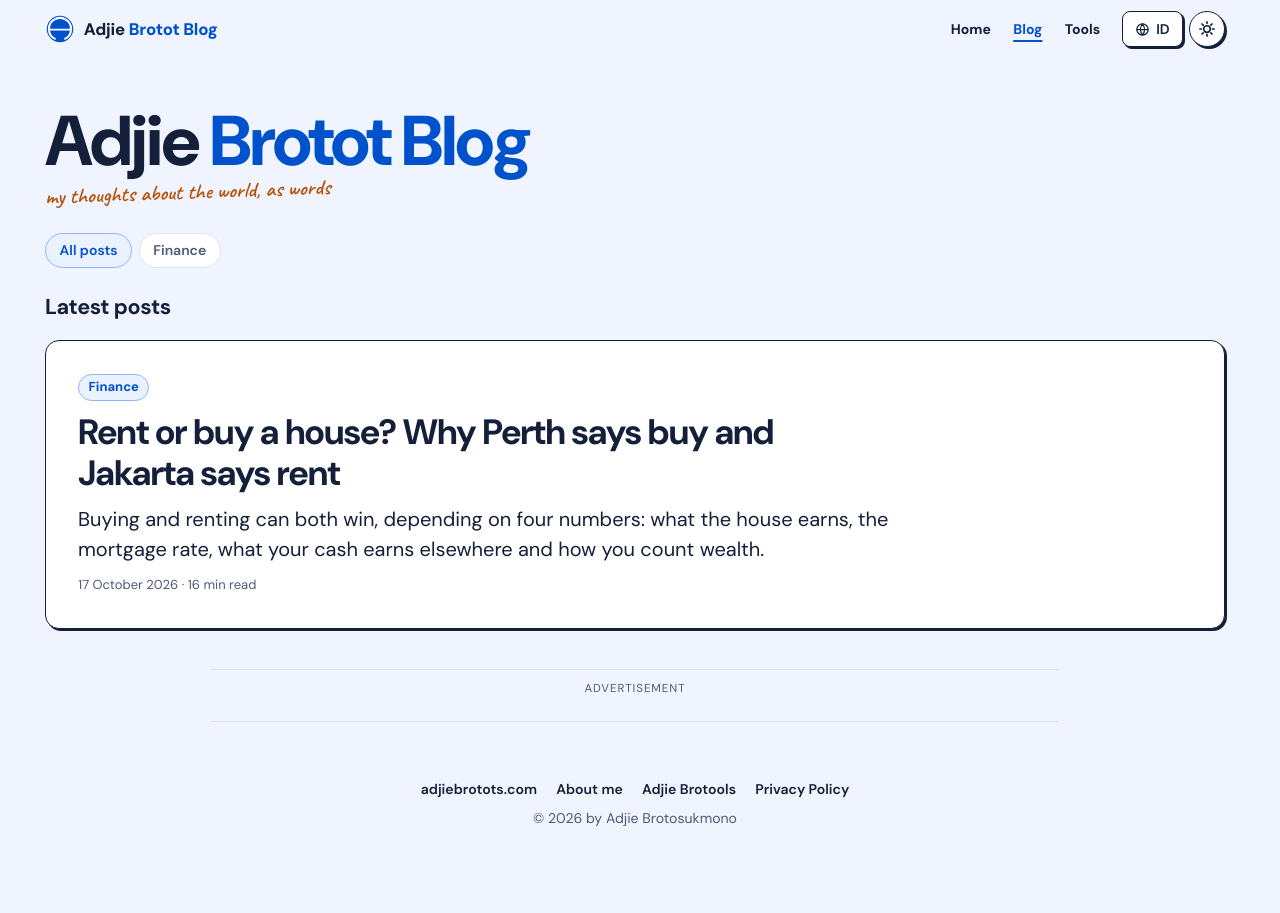
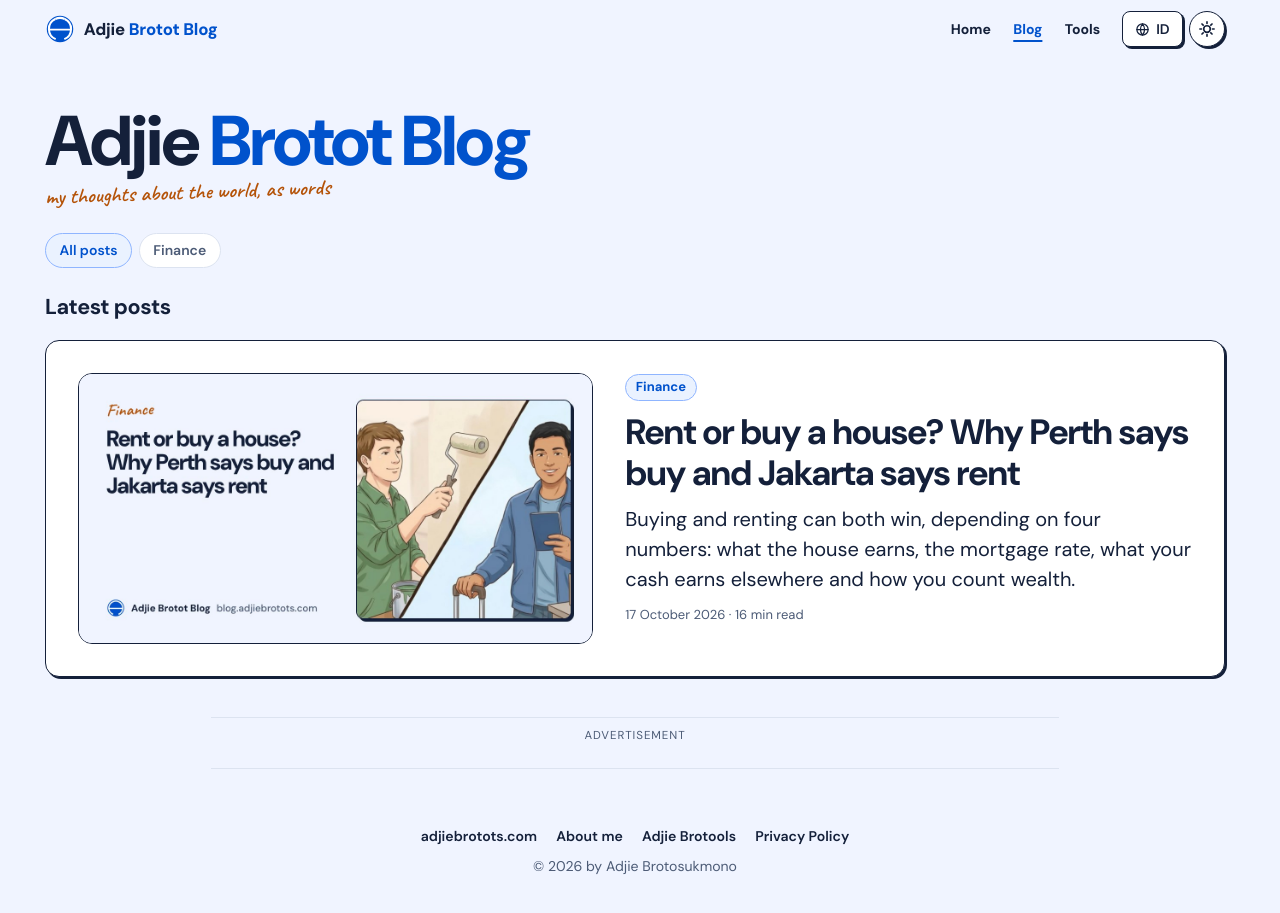
Before and after one commit to adjiebrotot/blog, a Jekyll site: the page built from en/index.html, in a window 1280 px wide. Built offline with Jekyll 4.4.1, drawn with Linux system fonts in a browser that asks for light colours.

Commit message:
Show post thumbnails on home and category cards
Cards on the home and category pages show the post's image (or the
site default card). The featured home card puts it beside the text on
wide screens.

Co-Authored-By: Claude Opus 5.5 <noreply@anthropic.com>
Claude-Session: https://claude.ai/code/session_01LjR4miZ8hqXhcPkbxCSLGd

```diff
--- a/_includes/post-card.html
+++ b/_includes/post-card.html
@@ -1,5 +1,9 @@
 {%- assign p = include.post -%}
-<article class="post-card{% if include.featured %} is-featured{% endif %}">
+<article class="post-card{% if include.featured %} is-featured{% endif %}{% if include.thumb %} has-thumb{% endif %}">
+  {%- if include.thumb %}
+  {%- assign _img = p.image | default: site.default_image %}
+  <a class="post-card-thumb" href="{{ p.url | relative_url }}" tabindex="-1" aria-hidden="true"><img src="{{ _img | relative_url }}" alt="" width="1200" height="630" loading="{% if include.featured %}eager{% else %}lazy{% endif %}" decoding="async"></a>
+  {%- endif %}
   {% include tags.html tags=p.tags lang=include.lang %}
   <h{{ include.level | default: 2 }} class="post-card-title"><a href="{{ p.url | relative_url }}">{{ p.title }}</a></h{{ include.level | default: 2 }}>
   {%- if p.description %}
--- a/_layouts/category.html
+++ b/_layouts/category.html
@@ -17,7 +17,7 @@ layout: default
     {%- include post-keys.html tags=p.tags -%}
     {%- if post_keys contains page.category -%}
       {%- assign _shown = _shown | plus: 1 -%}
-      {% include post-card.html post=p lang=lang %}
+      {% include post-card.html post=p lang=lang  thumb=true %}
     {%- endif -%}
   {%- endfor -%}
 {%- endcapture -%}
--- a/_layouts/home.html
+++ b/_layouts/home.html
@@ -10,7 +10,7 @@ layout: default
   <div class="post-grid">
     {%- comment -%} The newest post leads at full width, so a short list never leaves the row half empty. {%- endcomment -%}
     {%- for p in _posts %}
-    {% include post-card.html post=p lang=lang featured=forloop.first %}
+    {% include post-card.html post=p lang=lang featured=forloop.first  thumb=true %}
     {%- comment -%} The in-feed unit once, never as the last item. Settings: `adsense` in _config.yml. {%- endcomment -%}
     {%- if forloop.index == site.adsense.in_feed_after and forloop.rindex > 1 and site.adsense.in_feed_slot %}
     {% include ad-in-feed.html t=t %}
--- a/assets/css/blog.css
+++ b/assets/css/blog.css
@@ -202,6 +202,24 @@ main { padding: 1rem 0 3rem; }
 .post-card.is-featured { grid-column: 1 / -1; padding: clamp(1.25rem, 3vw, 2rem); gap: 0.7rem; }
 .post-card.is-featured .post-card-title { font-size: clamp(1.5rem, 3vw, 2.2rem); line-height: 1.15; letter-spacing: -0.025em; max-width: 30ch; }
 .post-card.is-featured .post-card-desc { font-size: var(--fs-md); line-height: 1.5; max-width: 60ch; color: var(--text); }
+
+/* Thumbnail: the post's social card, cropped flush to the card's top edge. */
+.post-card-thumb {
+  display: block; margin: -1.15rem -1.25rem 0.35rem; aspect-ratio: 1200 / 630; overflow: hidden;
+  border-radius: calc(var(--radius-xl) - 1.5px) calc(var(--radius-xl) - 1.5px) 0 0;
+  border-bottom: 1.5px solid var(--ink-line); background: var(--panel-raised);
+}
+.post-card-thumb img { display: block; width: 100%; height: 100%; object-fit: cover; }
+.post-card.is-featured .post-card-thumb { margin: calc(-1 * clamp(1.25rem, 3vw, 2rem)) calc(-1 * clamp(1.25rem, 3vw, 2rem)) 0.35rem; }
+/* On a wide screen the featured card puts its picture beside the text, not above it. */
+@media (min-width: 760px) {
+  .post-card.is-featured.has-thumb { display: grid; grid-template-columns: minmax(0, 1fr) minmax(0, 1.1fr); grid-auto-rows: min-content; column-gap: clamp(1.25rem, 3vw, 2rem); align-content: center; }
+  .post-card.is-featured.has-thumb > :not(.post-card-thumb) { grid-column: 2; }
+  .post-card.is-featured .post-card-thumb {
+    grid-column: 1; grid-row: 1 / span 5; align-self: center; margin: 0;
+    border: 1.5px solid var(--ink-line); border-radius: var(--radius-lg);
+  }
+}
 
 /* Categories: small pills, the tool cards' small-print tags made clickable. */
 .post-tags { display: flex; flex-wrap: wrap; gap: 0.35rem; margin: 0; padding: 0; list-style: none; }
```
